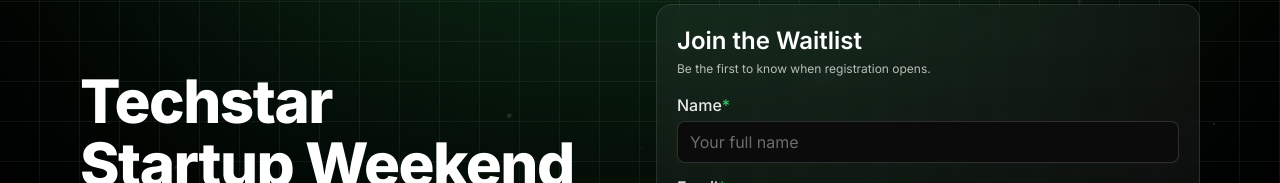
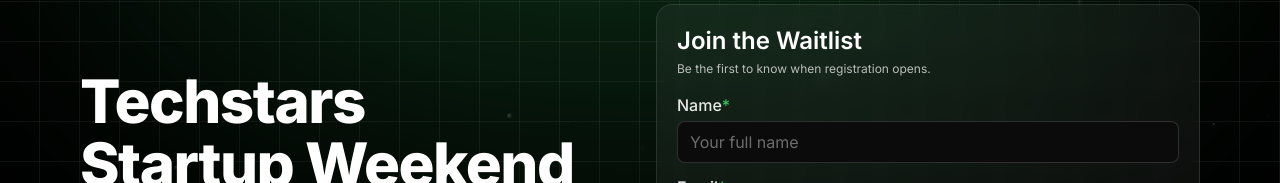
Before and after one commit to lashen333/landingpage-techstars, a Next.js app: page / in a window 1280 px wide. Shown: the part 171-354 px from the top of the page. Built offline with nearby package versions, Linux system fonts and the light colour scheme.

Commit message:
Version2.2-spell error

```diff
--- a/src/components/Hero.tsx
+++ b/src/components/Hero.tsx
@@ -104,7 +104,7 @@
                 text-4xl sm:text-6xl md:text-6xl
               "
             >
-              <span className="block">Techstar</span>
+              <span className="block">Techstars</span>
               <span className="block">Startup Weekend</span>
               <span className="block text-white/85">Sri Lanka</span>
               <span className="mt-3 block text-[0.62em] font-semibold uppercase tracking-[.18em] text-white/70">
--- a/src/components/TicketsSection.tsx
+++ b/src/components/TicketsSection.tsx
@@ -1,3 +1,4 @@
+// src\components\TicketsSection.tsx
 "use client";
 
 import { motion } from "framer-motion";
```
